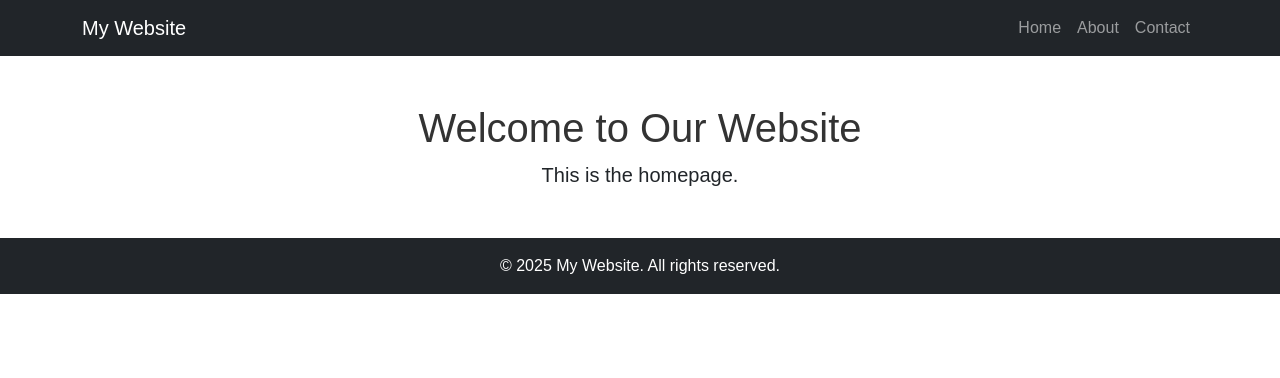
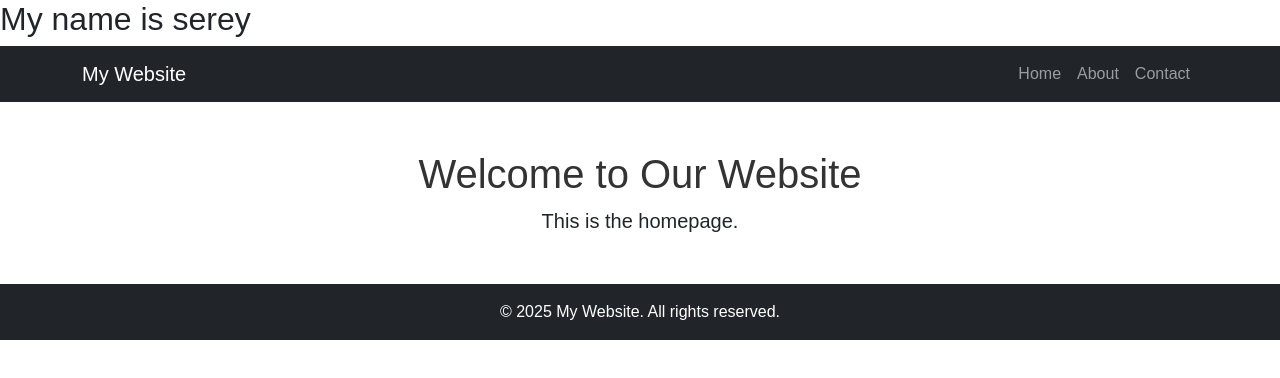
Before and after one commit to Serey002/Project-github-G2, a plain HTML site: page index.html in a window 1280 px wide. Drawn offline with nearby package versions, Linux system fonts and the light colour scheme.

Commit message:
add my name

```diff
--- a/index.html
+++ b/index.html
@@ -8,6 +8,7 @@
     <link rel="stylesheet" href="style.css">
 </head>
 <body>
+    <h2>My name is serey</h2>
     <nav class="navbar navbar-expand-lg navbar-dark bg-dark">
         <div class="container">
             <a class="navbar-brand" href="index.html">My Website</a>
```
